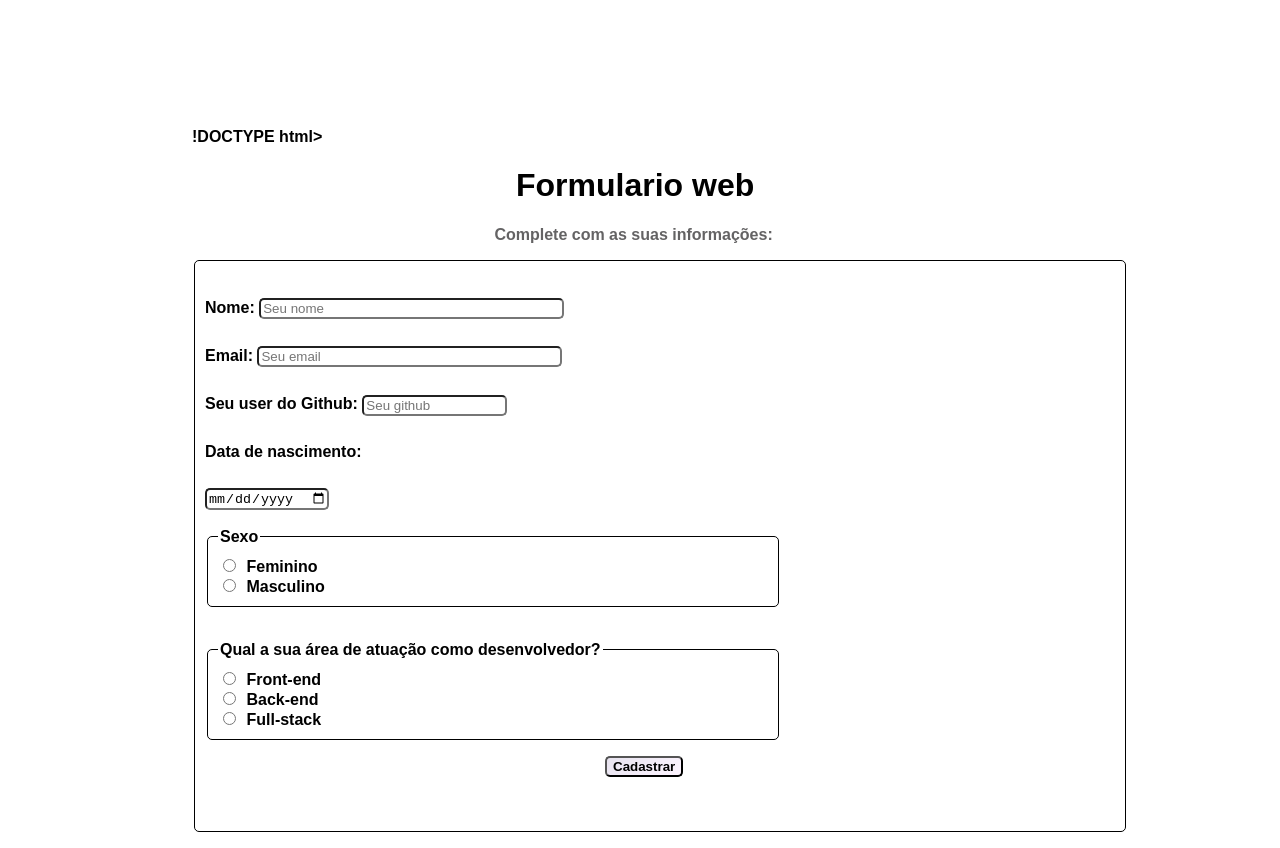
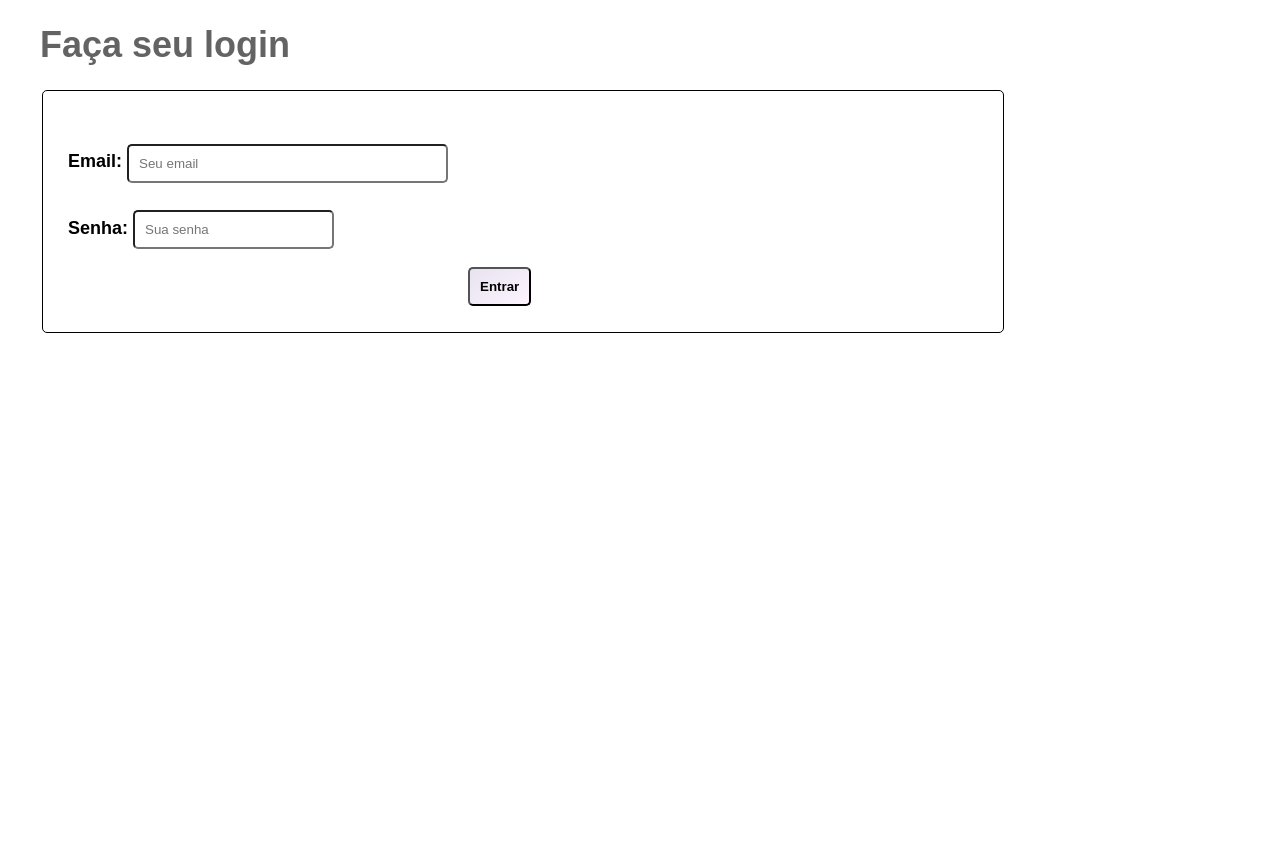
Before and after one commit to juzinser/projeto_autenticacao_duplo_fator, a plain HTML site: page index.html in a window 1280 px wide. After the commit the page ends 800 px from the top, so only its background shows below. Drawn offline with Linux system fonts and the light colour scheme.

Commit message:
att formulario

```diff
--- /dev/null
+++ b/index.css
@@ -0,0 +1,106 @@
+
+.titulo {
+    font-family: sans-serif;
+    color: rgba(21, 20, 21, 0.662);
+    margin-left: 2rem;
+  }
+
+
+/*h1{
+  margin-bottom: -19px;
+}*/
+  body {
+    background-color: rgb(255, 255, 255);
+    font-family: sans-serif;
+    justify-content: center;
+    color: rgb(0, 0, 0);
+    font-weight: bold;
+    font-size: large;
+  }
+
+  form{
+    margin: 1rem;
+    margin-left: 2rem;
+  }
+  .fieldset {
+
+    width: 910px;
+    height: 550px;
+    border-radius: 5px;
+  }
+
+  .grupo {
+
+    width: 550px;
+    border-radius: 5px;
+  }
+
+
+  .fieldset {
+    border: 1px solid black;
+    padding: 25px;
+  }
+
+
+  input,
+  select,
+  textarea {
+    display: block;
+    float: none;
+    padding: 10px;
+  }
+
+  input,
+  select,
+  textarea,
+  button {
+    border-radius: 5px;
+  }
+
+  .grupo {
+    margin-bottom: 1em;
+  }
+
+  .grupo label {
+    margin-bottom: 2px;
+    color: rgb(0, 0, 0);
+    display: inline;
+  }
+
+
+
+  .grupo input[type="radio"] {
+    display: inline-block;
+
+    margin-right: 6px;
+    /* Espaço entre o radio button e o texto */
+  }
+
+
+  #entrar {
+    margin-left: 400px;
+    background: linear-gradient(145deg, #e7e3ef, #fdf4ff);
+
+    color: rgb(0, 0, 0);
+    font-weight: bold;
+
+  }
+
+  .nome {
+    display: grid;
+    margin-top: 3%;
+  }
+
+  .name {
+    display: inline;
+    margin-top: 3%;
+  }
+  .password {
+    display: inline;
+    margin-top: 3%;
+  }
+  .fieldset {
+    width: 910px;
+    height: 191px;
+    border-radius: 5px;
+}
--- a/index.html
+++ b/index.html
@@ -1,175 +1,32 @@
-!DOCTYPE html>
-<html lang="pt-BR">
+<!DOCTYPE html>
+<html lang="pt-br">
 <head>
   <meta charset="UTF-8">
   <meta name="viewport" content="width=device-width, initial-scale=1.0">
-    <title>Formulário duplo fator</title>
-<style>
-
-
-h1{
-    font-family: sans-serif;
-    color:rgb(0, 0, 0);
-    margin-left: 30%;
-
-}
-#subtitulo{
-  font-family: sans-serif;
-    color:rgba(21, 20, 21, 0.662);
-    margin-left: 28%;
-}
-
-
-body{
-    background-color: rgb(255, 255, 255);
-    font-family: sans-serif;
-    margin-left: 15%;
-    margin-top: 10%;
-    justify-content: center;
-    color: rgb(0, 0, 0);
-    font-weight: bold;
-}
-
-.fieldset{
-
-    width: 910px;
-    height: 550px;
-    border-radius: 5px;
-}
-
-.grupo{
-
-    width: 550px;
-    border-radius: 5px;
-}
-
-
-  fieldset {
-    border: 1px solid black;
-    padding: 10px;
-  }
-
-
-input,select,textarea {
-  display: block;
-  float: none;
-}
-
-input,select,textarea, button{
-    border-radius: 5px;
-  }
-
-  .grupo{
-    margin-bottom: 1em;
-    }
-
-    .grupo label{
-      margin-bottom: 2px;
-      color: rgb(0, 0, 0);
-      display: inline;
-    }
-
-
-
-    .grupo input[type="radio"] {
-        display: inline-block;
-
-        margin-right: 6px; /* Espaço entre o radio button e o texto */
-    }
-
-
-  #entrar{
-   margin-left: 400px;
-   background: linear-gradient(145deg, #e7e3ef, #fdf4ff);
-
-color: rgb(0, 0, 0);
-font-weight: bold;
-
- }
-
- .nome{
-    display:grid;
-    margin-top: 3%;
- }
-
- .name{
-    display: inline;
-    margin-top: 3%;
- }
-
-
-</style>
+  <title>Login</title>
+  <link rel="stylesheet" type="text/css" href="index.css">
 </head>
 <body>
+  <div class="titulo">
+    <h1>Faça seu login</h1>
 
-    <div class="titulo">
-    <h1>Formulario web</h1>
-    <p id="subtitulo">Complete com as suas informações:</p>
   </div>
-
 
   <form>
     <div>
-
       <fieldset class="fieldset">
-
-<label class="nnn">Nome:</label>
-<input type="text" name="nome" class="name" placeholder="Seu nome" size="35">
-
-<br>
-
-<label class="nnn">Email:</label>
+        <label>Email:</label>
         <input type="email" name="email" class="name" placeholder="Seu email" size="35">
 
         <br>
 
-<label class="nnn">Seu user do Github:</label>
-<input type="text" name="nome" class="name" placeholder="Seu github" size="15">
+        <label>Senha:</label>
+        <input type="password" name="password" class="name" placeholder="Sua senha">
 
         <br>
-
-<label class="nome">Data de nascimento:</label>
-<input type="date" name="data" min="1000-01-02" class="nome">
-
-<br>
-
-<fieldset class="grupo">
-    <legend id="sexo">Sexo</legend>
-    <input type="radio" name="sexo" value="feminino" id="fem">
-    <label for="fem">Feminino</label>
-    <br>
-    <input type="radio" name="sexo" value="masculino" id="mas">
-    <label for="mas">Masculino</label>
-    </fieldset>
-
-    <br>
-
-    <fieldset class="grupo">
-
-        <legend> Qual a sua área de atuação como desenvolvedor?</legend>
-
-        <div class="opções">
-        <input type="radio" name="tec"  id="tecnologia1" required value="HTML">
-        <label for="tecnologia1">Front-end</label>
-        <br>
-        <input type="radio" name="tec"  id="tecnologia2"  required value="java">
-        <label for="tecnologia2">Back-end</label>
-        <br>
-        <input type="radio" name="tec"  id="tecnologia3"  required value="javascript">
-        <label for="tecnologia3">Full-stack</label>
-        </div>
-
-
-    </fieldset>
-
-
-    <p><input type="submit" value="Cadastrar" id="entrar"></p>
-
-
+        <p><input type="submit" value="Entrar" id="entrar"></p>
       </fieldset>
     </div>
   </form>
-
-
 </body>
 </html>
```
Lines whose indentation alone changed are shown as unchanged.
